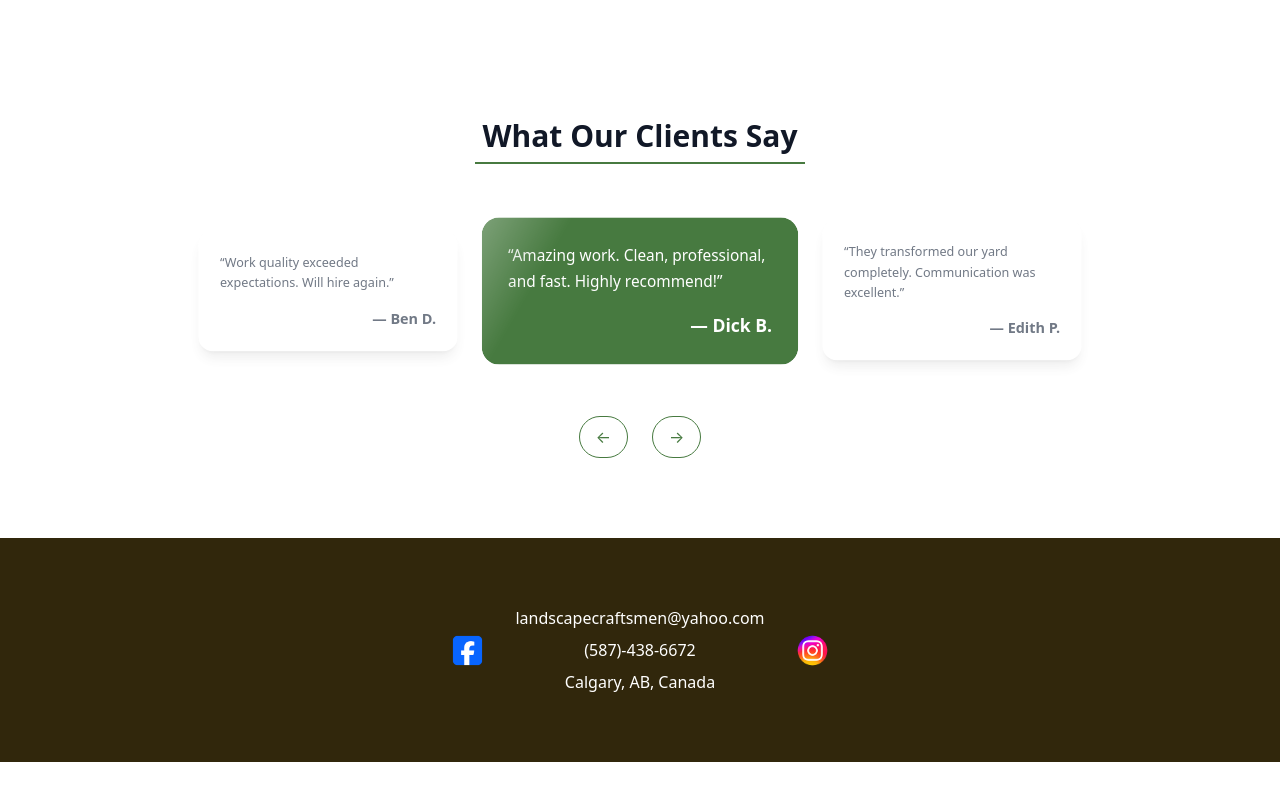
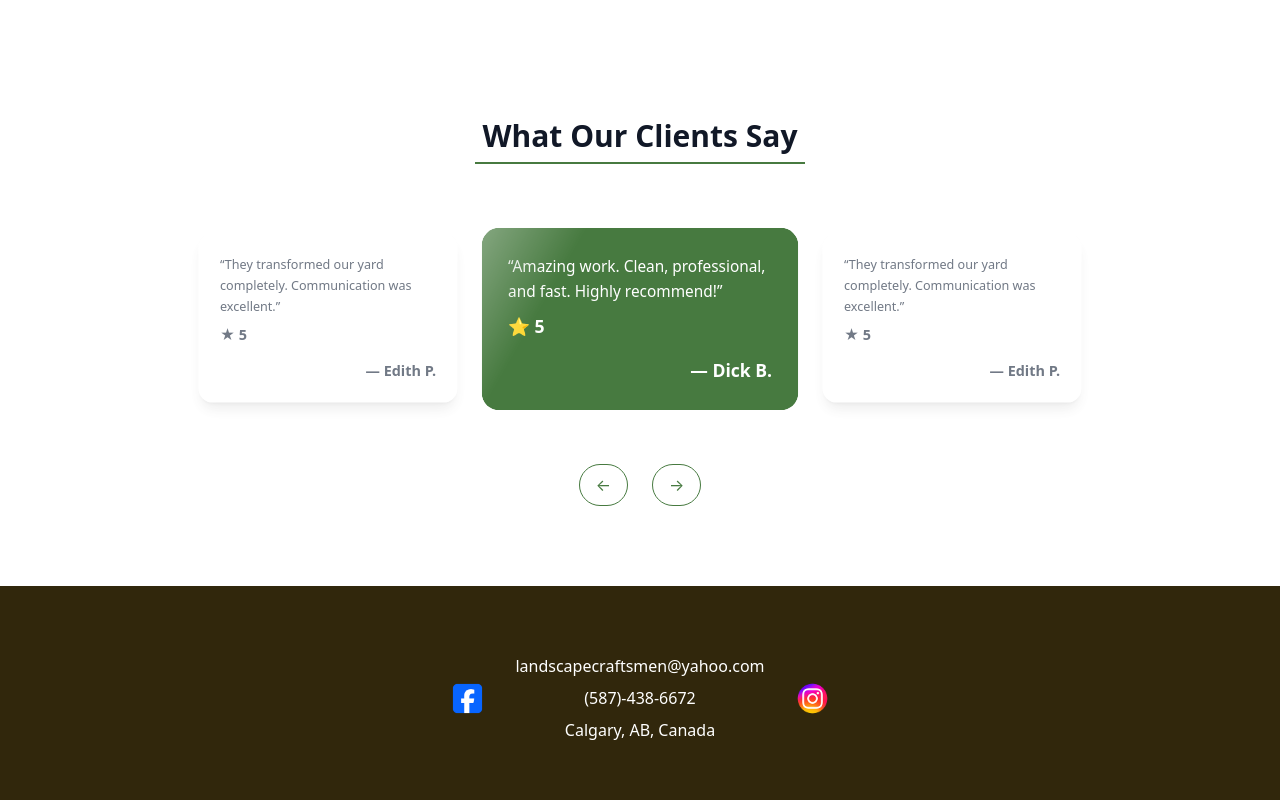
Before and after one commit to Syntactix31/capstone-proj, a Next.js app: page / in a window 1280 px wide. Shown: the part 1777-2577 px from the top of the page. Before the commit the page ends 2539 px from the top, so only its background shows below. Built offline with nearby package versions, Linux system fonts and the light colour scheme; no server answers.

Commit message:
completed the google reviews api

```diff
--- a/package.json
+++ b/package.json
@@ -9,6 +9,8 @@
     "lint": "eslint"
   },
   "dependencies": {
+    "all": "^0.0.0",
+    "axios": "^1.13.5",
     "next": "16.1.1",
     "react": "19.2.3",
     "react-dom": "19.2.3"
--- /dev/null
+++ b/src/app/api/reviews/route.js
@@ -0,0 +1,103 @@
+// app/api/reviews/route.js
+
+import axios from "axios";
+
+export async function GET() {
+  const serpApiKey = process.env.SERP_API_KEY;
+
+  const dataId = "0x537163001a82a44d:0x6501feae9dbe49fe"; // <-- from Maps Place
+
+  try {
+    const { data } = await axios.get("https://serpapi.com/search", {
+      params: {
+        engine: "google_maps_reviews",
+        data_id: dataId,
+        api_key: serpApiKey,
+        sort_by: "qualityScore",
+      },
+    });
+
+    const reviews = data.reviews?.map((r) => ({
+      name: typeof r.username === "string"
+        ? r.username
+        : r.user && typeof r.user.name === "string"
+        ? r.user.name
+        : "Anonymous",
+      text: typeof r.description === "string"
+        ? r.description
+        : typeof r.snippet === "string"
+        ? r.snippet
+        : "No review text available.",
+      rating: typeof r.rating === "number" ? r.rating : 0,
+    })) ?? [];
+
+
+    return new Response(JSON.stringify(reviews), {
+      status: 200,
+      headers: { "Content-Type": "application/json" },
+    });
+  } catch (err) {
+    console.error("Error fetching reviews:", err);
+
+    const fallback = [
+      {
+        name: "Dick B.",
+        text: "Amazing work. Clean, professional, and fast. Highly recommend!",
+        rating: 5,
+      },
+      {
+        name: "Edith P.",
+        text: "They transformed our yard completely. Communication was excellent.",
+        rating: 5,
+      },
+      {
+        name: "Mike O.",
+        text: "On time, fair pricing, and great attention to detail.",
+        rating: 5,
+      },
+      {
+        name: "Nick G.",
+        text: "Best landscaping experience we've ever had.",
+        rating: 5,
+      },
+      {
+        name: "Ben D.",
+        text: "Work quality exceeded expectations. Will hire again.",
+        rating: 5,
+      },
+    ];
+
+    return new Response(
+      JSON.stringify(fallback),
+      {
+        status: 500,
+        headers: { "Content-Type": "application/json" },
+      }
+    );
+  }
+
+}
+
+
+// const fallback = [
+//   {
+//     name: "Dick B.",
+//     text: "Amazing work. Clean, professional, and fast. Highly recommend!",
+//   },
+//   {
+//     name: "Edith P.",
+//     text: "They transformed our yard completely. Communication was excellent.",
+//   },
+//   {
+//     name: "Mike O.",
+//     text: "On time, fair pricing, and great attention to detail.",
+//   },
+//   {
+//     name: "Nick G.",
+//     text: "Best landscaping experience we've ever had.",
+//   },
+//   {
+//     name: "Ben D.",
+//     text: "Work quality exceeded expectations. Will hire again.",
+//   },
+// ];
--- a/src/app/components/CommentsCarousel.js
+++ b/src/app/components/CommentsCarousel.js
@@ -1,34 +1,42 @@
 "use client";
-import { useState } from "react";
+import { useState, useEffect } from "react";
 
-const comments = [
-  {
-    name: "Dick B.",
-    text: "Amazing work. Clean, professional, and fast. Highly recommend!",
-  },
-  {
-    name: "Edith P.",
-    text: "They transformed our yard completely. Communication was excellent.",
-  },
-  {
-    name: "Mike O.",
-    text: "On time, fair pricing, and great attention to detail.",
-  },
-  {
-    name: "Nick G.",
-    text: "Best landscaping experience we've ever had.",
-  },
-  {
-    name: "Ben D.",
-    text: "Work quality exceeded expectations. Will hire again.",
-  },
-];
+
 
 export default function CommentCarousel() {
+  const [comments, setComments] = useState([]);
   const [index, setIndex] = useState(0);
 
   const [shimmerKey, setShimmerKey] = useState(0);
 
+  useEffect(() => {
+    async function loadReviews() {
+      try {
+        const res = await fetch("/api/reviews");
+        if (res.ok) {
+          const data = await res.json();
+          const actualReviews = Array.isArray(data) ? data : [];
+          setComments(actualReviews);
+        } else {
+          setComments([
+            { name: "Dick B.", text: "Amazing work. Clean, professional, and fast. Highly recommend!", rating: 5 },
+            { name: "Edith P.", text: "They transformed our yard completely. Communication was excellent.", rating: 5 },
+          ]);
+        }
+      } catch (error) {
+        console.error("Error fetching reviews:", error);
+        setComments([
+          { name: "Nick G.", text: "Best landscaping experience we've ever had.", rating: 5 },
+        ]);
+      }
+    }
+    loadReviews();
+  }, []);
+
+  if (!comments.length) {
+    return <p className="text-center">Loading reviews...</p>;
+
+  }
 
   const prev = () => {
     setIndex((i) => (i === 0 ? comments.length - 1 : i - 1));
@@ -40,13 +48,13 @@ export default function CommentCarousel() {
     setShimmerKey((k) => k + 1);
   };
 
-
   const getItem = (offset) =>
     comments[(index + offset + comments.length) % comments.length];
 
+
   return (
     <div className="relative flex flex-wrap justify-center w-full max-w-5xl mx-auto mt-16 px-4">
-      <h2 className="text-3xl font-extrabold text-center border-b-2 p-2 border-[#477a40] inline-block mx-auto">
+      <h2 className="text-3xl font-extrabold text-center border-b-2 p-2 border-[#477a40] inline-block mx-auto mb-7">
         What Our Clients Say
       </h2>
 
@@ -56,8 +64,7 @@ export default function CommentCarousel() {
         <Bubble data={getItem(1)} faded />
       </div>
 
-      {/* Controls */}
-      <div className="flex justify-center gap-6">
+      <div className="flex justify-center gap-6 mt-5">
         <button
           onClick={prev}
           className="px-4 py-2 rounded-full border border-[#477a40] text-[#477a40] hover:bg-[#477a40] hover:text-white transition active:scale-95 hover:cursor-pointer"
@@ -76,20 +83,38 @@ export default function CommentCarousel() {
 }
 
 function Bubble({ data, focused, faded }) {
+  if (
+    !data ||
+    typeof data !== "object" ||
+    typeof data.text !== "string" ||
+    typeof data.name !== "string"
+  ) {
+    return (
+      <div className="rounded-2xl p-6 shadow-lg w-72 border border-dashed border-[#477a40] bg-gray-50">
+        <p className="text-sm leading-relaxed text-[#477a40]">Loading reviews...</p>
+      </div>
+    );
+  }
+
   return (
     <div
       className={`
-        rounded-2xl p-6 shadow-lg transition-all duration-300
+        rounded-2xl p-6 shadow-lg transition-all duration-300 w-72
         ${focused ? "scale-110 bg-[#477a40] text-white z-10 more-shimmer" : ""}
         ${faded ? "scale-90 bg-white text-gray-700 opacity-70" : ""}
-        w-72
       `}
     >
-      <p className={`text-sm leading-relaxed ${focused ? "more-shimmer" : ""}`}>“{data.text}”</p>
-      <p className={`mt-4 font-bold text-right `}>— {data.name}</p>
+      <p className={`text-sm leading-relaxed ${focused ? "more-shimmer" : ""} line-clamp-4`}>
+        “{data.text}”
+      </p>
+      <p className={`mt-2 font-semibold ${focused ? "hidden" : ""}`}>★ {data.rating}</p>
+      <p className={`mt-2 font-semibold ${focused ? "" : "hidden"}`}>⭐ {data.rating}</p>
+      <p className="mt-4 font-bold text-right">— {data.name}</p>
     </div>
   );
 }
+
+
 
 // h-35
 //  mt-2
@@ -97,9 +122,6 @@ function Bubble({ data, focused, faded }) {
 
 // ${focused ? "more-shimmer" : ""}
 
-
-
-// IMPORTANT NOTE: WITH GOOGLE REVIEW API HAVE THE COMMENTS BE LIMITED TO 3-4 LINES SO IT WILL NOT DEFORM THE FLEX-BOX HEIGHT
 
 
 
--- a/src/app/page.js
+++ b/src/app/page.js
@@ -197,6 +197,8 @@ export default function Home() {
 // // // // // // // // // // // // // // // //
 // Add "Schedule an Appointment" to main page
 
+// Google Reviews Page
+// https://www.google.com/search?client=opera-gx&q=landscape+craftsmen&sourceid=opera&ie=UTF-8&oe=UTF-8#lrd=0x537163001a82a44d:0x6501feae9dbe49fe,1,,,,
 
 
 
```
Also changed, not shown: 2 other files (tests, documents, lock files or other folders).
